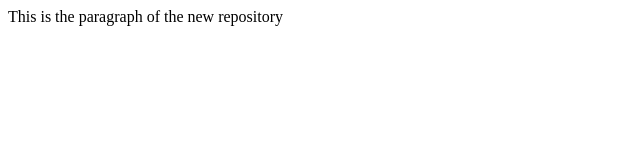
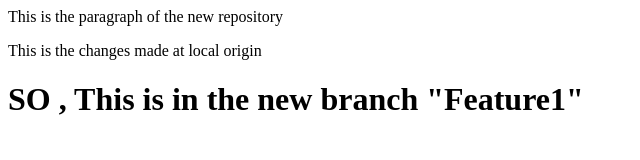
Before and after one commit to rakeshjiya/NewRepo, a plain HTML site: page index.html in a window 1280 px wide. Shown: the whole page, without its empty margins (0-640 px from the left). Drawn offline with Linux system fonts and the light colour scheme.

Commit message:
New branch added

```diff
--- a/index.html
+++ b/index.html
@@ -1 +1,3 @@
 <P>This is the paragraph of the new repository</P>
+<P>This is the changes made at local origin</P>
+<h1>SO , This is in the new branch "Feature1"</h1>
```
